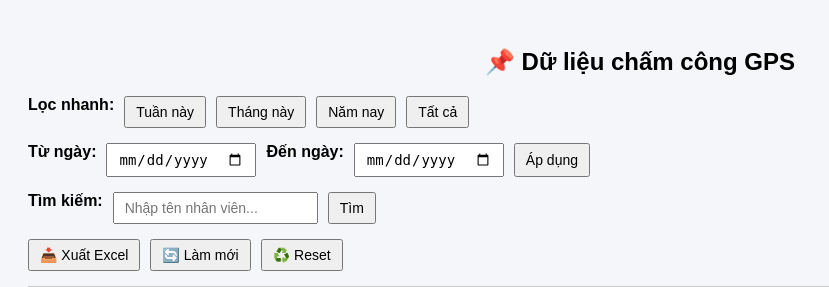
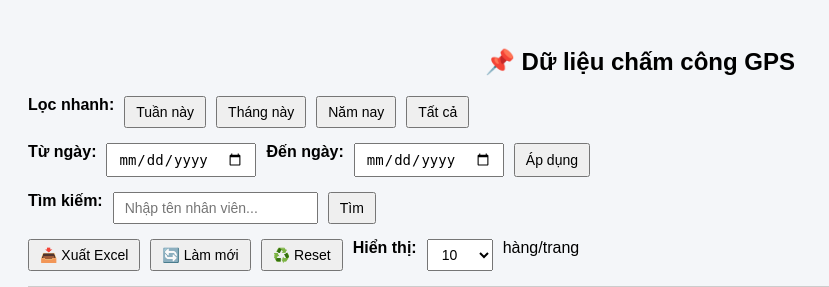
Before and after one commit to Vinbobo/read_gps_data, a Flask app: page / in a window 1280 px wide. Shown: the top 287 px of the page, without its empty margins (0-829 px from the left). Run offline with Flask 3, Linux system fonts and the light colour scheme; data that the repository does not hold is empty.

Commit message:
Update index.html

```diff
--- a/templates/index.html
+++ b/templates/index.html
@@ -50,11 +50,19 @@
     <button onclick="applySearch()">Tìm</button>
   </div>
 
-  <!-- Xuất Excel + Reset -->
+  <!-- Xuất Excel + Làm mới + Reset -->
   <div class="controls">
     <button onclick="exportExcel()">📥 Xuất Excel</button>
     <button onclick="loadData()">🔄 Làm mới</button>
     <button onclick="resetAll()">♻️ Reset</button>
+
+    <label for="rowsPerPage"><b>Hiển thị:</b></label>
+    <select id="rowsPerPage" onchange="changeRowsPerPage()">
+      <option value="10" selected>10</option>
+      <option value="20">20</option>
+      <option value="50">50</option>
+      <option value="100">100</option>
+    </select> hàng/trang
   </div>
 
   <!-- Bảng dữ liệu -->
@@ -87,7 +95,7 @@
   <script>
     let currentFilter = "all", currentStartDate = "", currentEndDate = "", currentSearch = "";
     let rawData = [], currentSort = { column: null, order: null };
-    let currentPage = 1, totalPages = 1, limit = 20;
+    let currentPage = 1, totalPages = 1, limit = 10; // mặc định 10 hàng/trang
 
     async function loadData() {
       let url = `/api/attendances?filter=${currentFilter}&page=${currentPage}&limit=${limit}`;
@@ -173,11 +181,18 @@
     }
 
     function resetAll() {
-      currentFilter = "all"; currentStartDate = ""; currentEndDate = ""; currentSearch = ""; currentPage = 1;
+      currentFilter = "all"; currentStartDate = ""; currentEndDate = ""; currentSearch = ""; currentPage = 1; limit = 10;
+      document.getElementById("rowsPerPage").value = "10";
       currentSort = { column: null, order: null };
       document.getElementById("startDate").value = "";
       document.getElementById("endDate").value = "";
       document.getElementById("searchBox").value = "";
+      loadData();
+    }
+
+    function changeRowsPerPage() {
+      limit = parseInt(document.getElementById("rowsPerPage").value);
+      currentPage = 1;
       loadData();
     }
 
```
